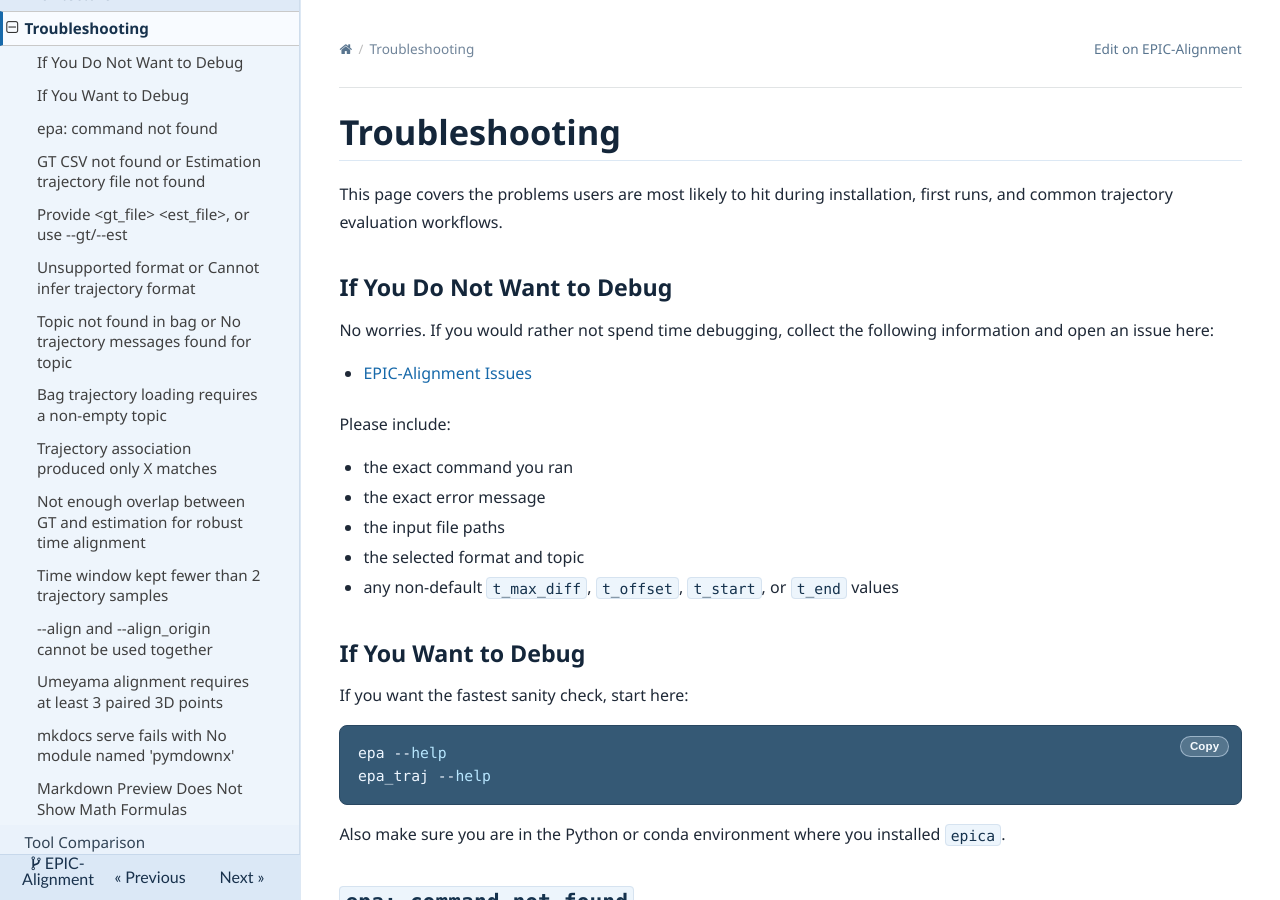
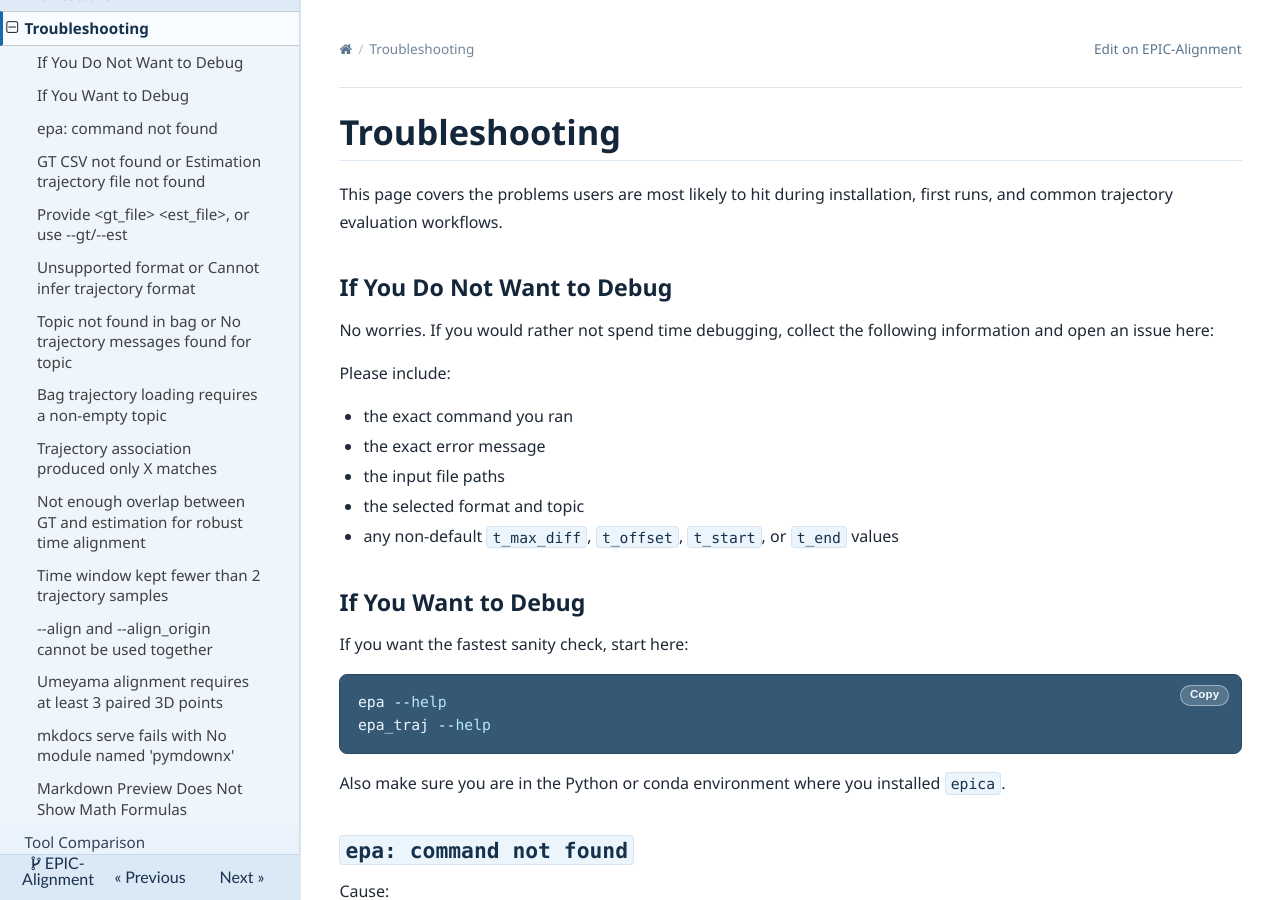
Before and after one commit to epic-lab-gwu/EPIC-Alignment, an MkDocs documentation site: the page built from docs/troubleshooting.md, in a window 1280 px wide and 900 px high. Built offline with MkDocs 1.6.1, drawn with Linux system fonts in a browser that asks for light colours; nearby versions of some CDN libraries.

Commit message:
Update troubleshooting.md

```diff
--- a/docs/troubleshooting.md
+++ b/docs/troubleshooting.md
@@ -6,7 +6,7 @@
 
 No worries. If you would rather not spend time debugging, collect the following information and open an issue here:
 
-- [EPIC-Alignment Issues](https://github.com/epic-lab-gwu/EPIC-Alignment/issues)
+
 
 Please include:
 
```
